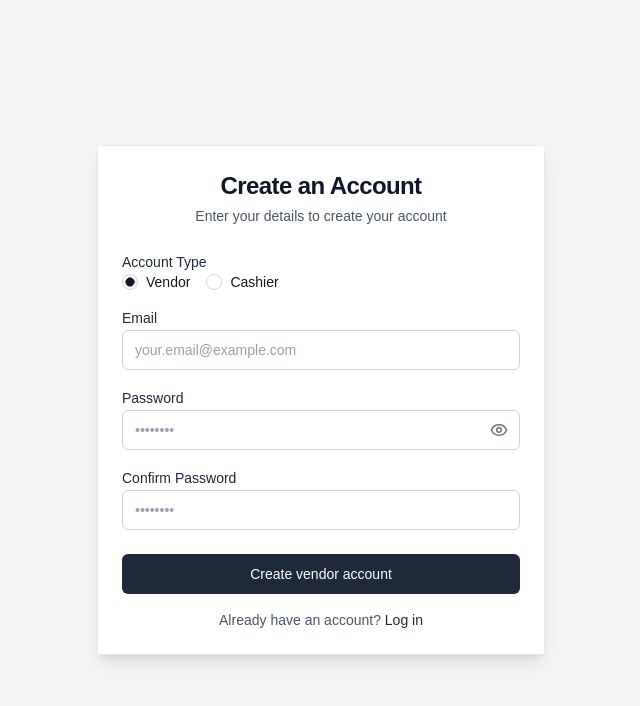
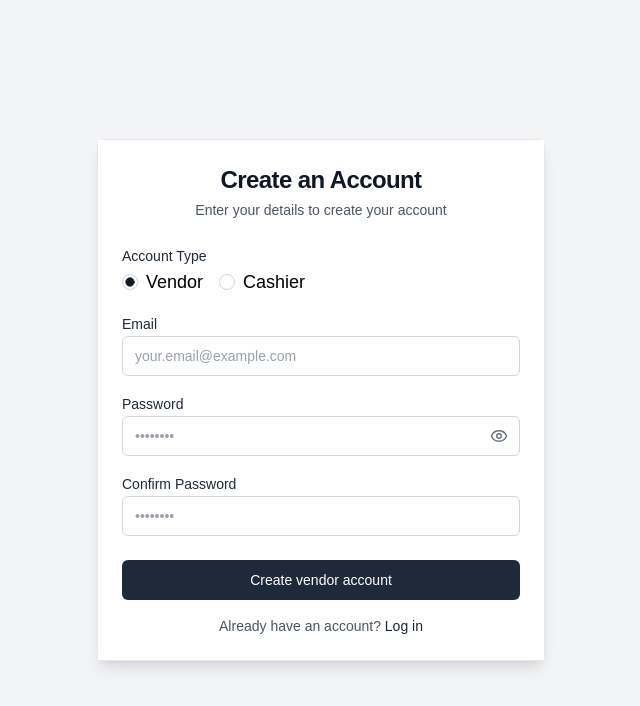
Before and after one commit to venoratech/website-of-campus-connect, a Next.js app: page /signup in a window 1280 px wide. Shown: the top 706 px of the page, without its empty margins (319-959 px from the left). Built offline with nearby package versions, Linux system fonts and the light colour scheme; no server answers.

Commit message:
Final Dashboard before Verfication page for mails

```diff
--- a/src/app/signup/page.tsx
+++ b/src/app/signup/page.tsx
@@ -130,11 +130,11 @@ export default function SignupPage() {
               >
                 <div className="flex items-center space-x-2">
                   <RadioGroupItem value="vendor" id="vendor" />
-                  <Label htmlFor="vendor" className="font-normal cursor-pointer">Vendor</Label>
+                  <Label htmlFor="vendor" className="font-normal cursor-pointer text-lg text-black">Vendor</Label>
                 </div>
                 <div className="flex items-center space-x-2">
                   <RadioGroupItem value="cashier" id="cashier" />
-                  <Label htmlFor="cashier" className="font-normal cursor-pointer">Cashier</Label>
+                  <Label htmlFor="cashier" className="font-normal cursor-pointer text-lg text-black">Cashier</Label>
                 </div>
               </RadioGroup>
             </div>
```
